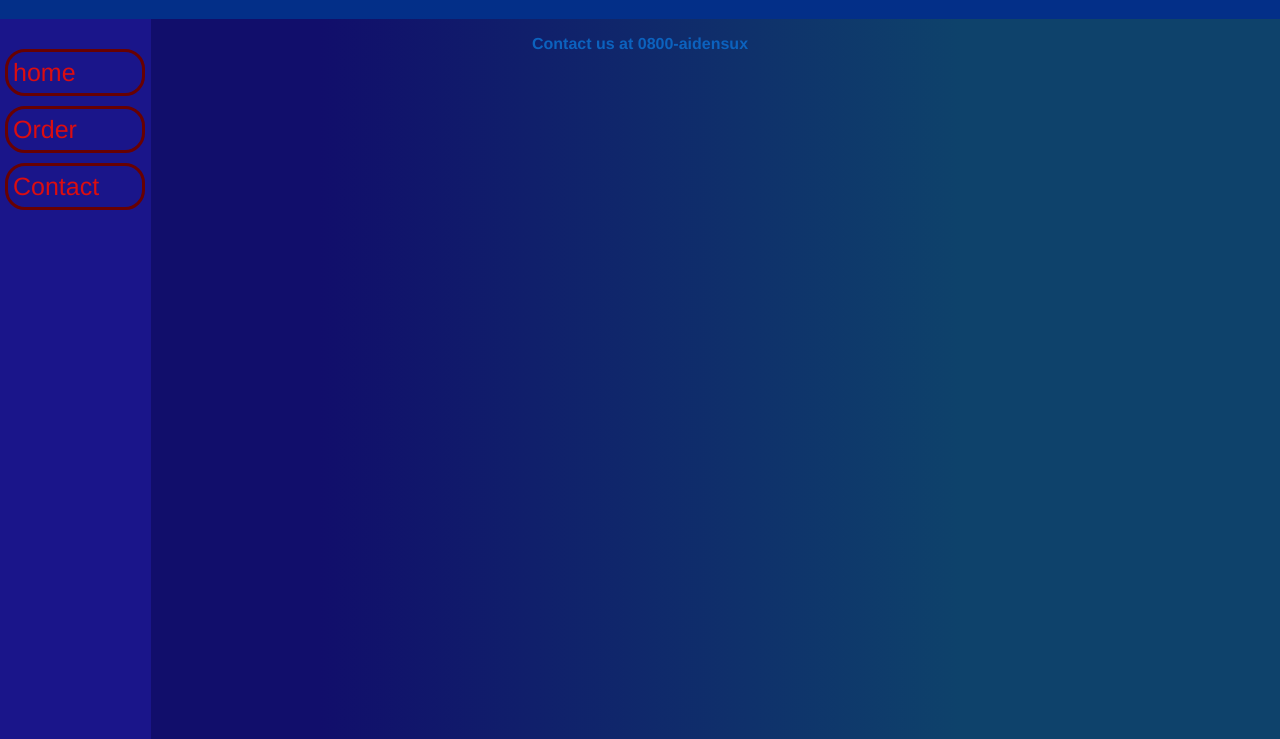
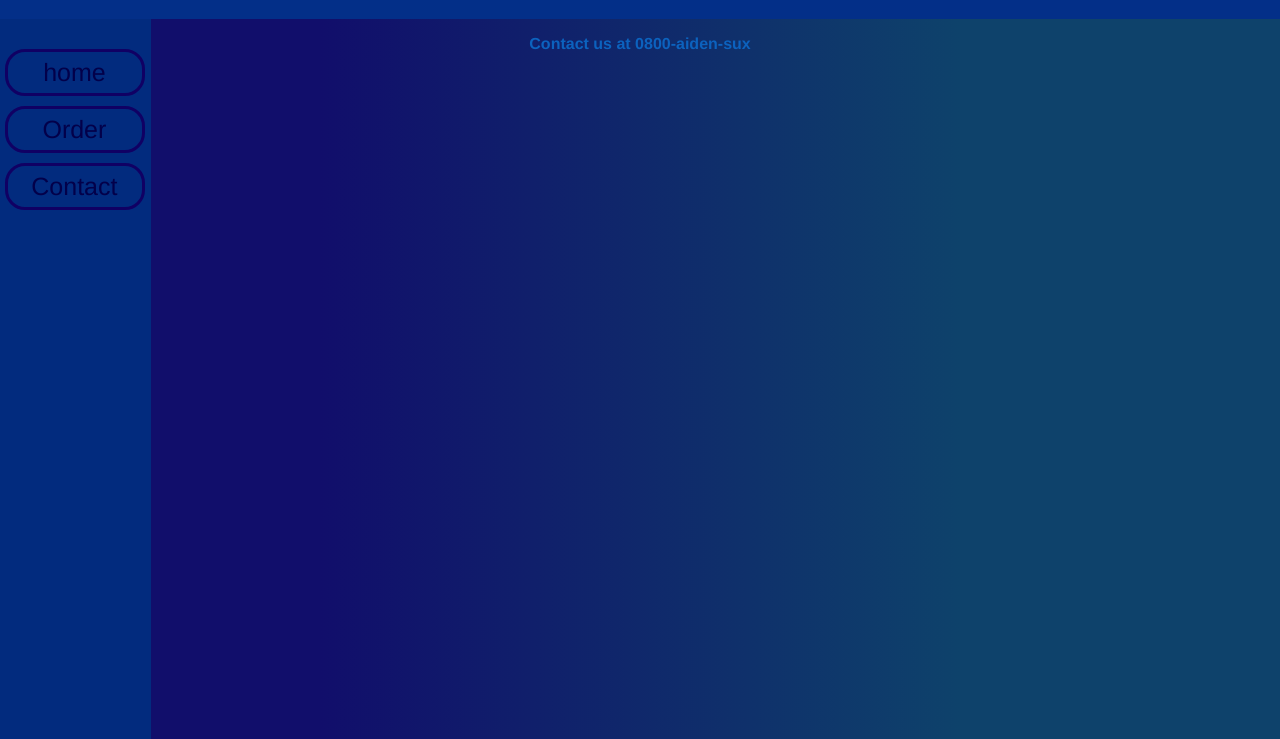
Before and after one commit to Ashy1464032/AshysPizza, a plain HTML site: page contact.html in a window 1280 px wide. Shown: the part 61-800 px from the top of the page. Drawn offline with Linux system fonts and the light colour scheme.

Commit message:
Site Redesign
Edited the index.css to change to colours and alignment of the link elements in the side bar

```diff
--- a/contact.html
+++ b/contact.html
@@ -11,7 +11,7 @@
 			<h1>Ashtons Perfected Pizza</h1>
 		</div>
 		<div id="Body">
-			<p><strong>Contact us at 0800-aidensux</strong></p>
+			<p><strong>Contact us at 0800-aiden-sux</strong></p>
 		</div>
 		<div class="NavBar">
 			<a class="link" href="index.html">home</a>
--- a/index.css
+++ b/index.css
@@ -32,7 +32,7 @@ body {
     padding-left: 0px;
 }
 button {
-	border-radius: 12px;
+	border-radius: 1px;
 	background-color: darkblue;
 	font-size: 32px;
 	display: inline-block;
@@ -43,7 +43,7 @@ button {
 	top: 80px;
 	z-index: 1;
 	position: fixed;
-    background-color: #1A158A;
+    background-color: #022B7E;
     display: block;
     width: 11%;
     height: 100%;
@@ -53,17 +53,21 @@ button {
 	overflow-x: hidden;
 }
 .link {
+	text-align: center;
 	border-radius: 20px;
 	margin-right: 1px;
 	margin-top: 10px;
-	border-color: #680102;
+	border-color: #100064;
 	border-style: solid;
     padding-top: 6px;
-    padding-right: 8px;
+    padding-right: 6px;
     padding-left: 5px;
     padding-bottom: 6px;
     text-decoration: none;
     font-size: 25px;
-    color: #DB0D10;
+    color: #03004A;
     display: block;
 }
+.link:hover {
+	background-color: #5400EF;
+}
```
